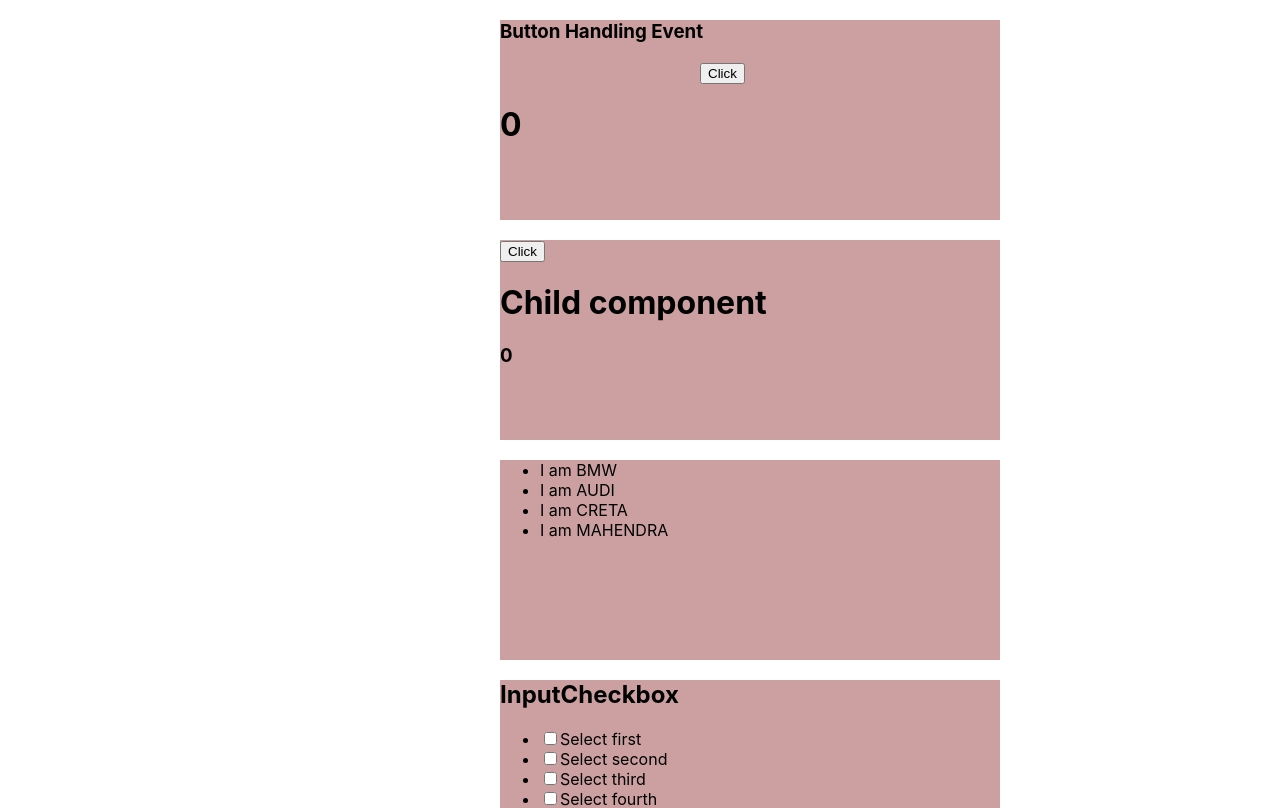
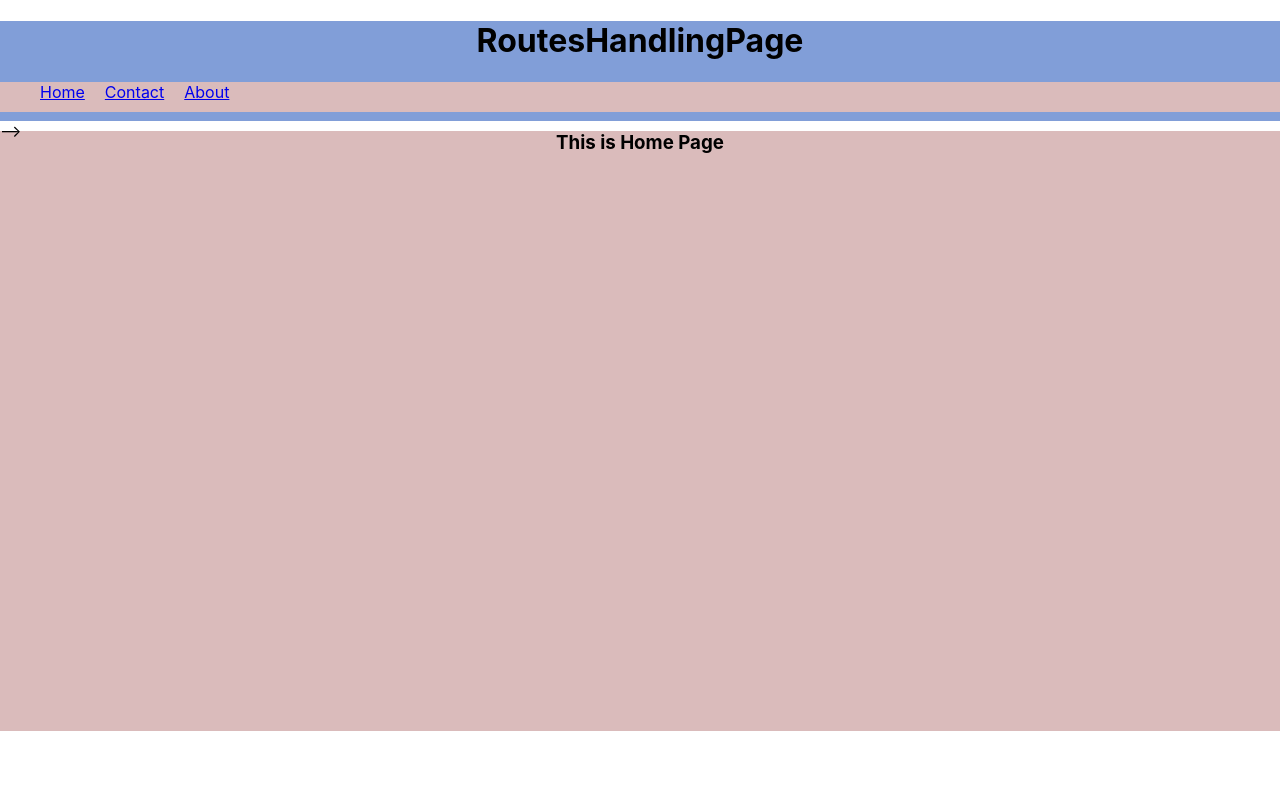
Before and after one commit to vivekkumarchimpu/EventHandling, a React (Create React App) app in the folder event/: page /home in a window 1280 px wide. Shown: the top 808 px of the page. Built offline with nearby package versions, Linux system fonts and the light colour scheme.

Commit message:
Router handling

```diff
--- a/event/package.json
+++ b/event/package.json
@@ -8,6 +8,7 @@
     "@testing-library/user-event": "^13.5.0",
     "react": "^18.3.1",
     "react-dom": "^18.3.1",
+    "react-router-dom": "^7.0.2",
     "react-scripts": "5.0.1",
     "web-vitals": "^2.1.4"
   },
--- a/event/src/App.css
+++ b/event/src/App.css
@@ -46,3 +46,17 @@
 .btn1{
   margin-left: 200px;
 }
+.container{
+ background-color: #dabbbb;
+ height: 600px;
+}
+.navbar{
+  background-color: #dabbbb;
+  padding-left: 20px;
+  height: 30px;
+  text-decoration: none;
+}
+.topheading{
+  background-color: #819ed8;
+  height: 100px;
+}
--- /dev/null
+++ b/event/src/components/Routes/About.js
@@ -0,0 +1,11 @@
+import React from "react";
+const About = () => {
+    return(
+        <>
+            <div className="container">
+                <h3 style={{textAlign: 'center'}}>This is About Page</h3>
+            </div>
+        </>
+    )
+}
+export default About;
--- /dev/null
+++ b/event/src/components/Routes/Contact.js
@@ -0,0 +1,12 @@
+import React from "react";
+const Contact = () => {
+    return (
+        <>
+            <div className="container">
+                <h3 style={{textAlign: 'center'}}>This is Contact Page</h3>
+            </div>
+
+        </>
+    )
+}
+export default Contact;
--- /dev/null
+++ b/event/src/components/Routes/Home.js
@@ -0,0 +1,11 @@
+import React from "react";
+const Home = () => {
+    return(
+        <>
+            <div className='container'>
+                <h3 style={{textAlign : 'center'}}>This is Home Page</h3>
+            </div>
+        </>
+    )
+}
+export default Home;
--- /dev/null
+++ b/event/src/components/Routes/Layout.js
@@ -0,0 +1,15 @@
+import React from "react";
+import { Link } from "react-router-dom";
+const Layout = () => {
+    return (
+        <>
+            <div className="navbar">
+                <Link to='/home' style={{padding: '20px'}}>Home</Link>
+                <Link to='/contact'>Contact</Link>
+                <Link to='/about' style={{padding: '20px'}} >About</Link>
+            </div>
+
+        </>
+    )
+}
+export default Layout;
--- /dev/null
+++ b/event/src/components/RoutesHandlingPage.js
@@ -0,0 +1,27 @@
+import React from 'react'
+import { BrowserRouter, Routes, Route } from 'react-router-dom';
+import Layout from './Routes/Layout';
+import Home from './Routes/Home';
+import About from './Routes/About';
+import Contact from './Routes/Contact';
+
+function RoutesHandlingPage() {
+    return (
+        <>
+            <div className='topheading'>
+                <h1 style={{ textAlign: 'center' }}>RoutesHandlingPage</h1>
+                <BrowserRouter >
+                    <Layout />
+                    <Routes>
+                        <Route path='/home' element={<Home />} />
+                        <Route path='/about' element={<About />} />
+                        <Route path='/contact' element={<Contact />} />
+                    </Routes>
+                </BrowserRouter>
+            </div>
+
+        </>
+    )
+}
+
+export default RoutesHandlingPage
--- a/event/src/index.js
+++ b/event/src/index.js
@@ -2,8 +2,10 @@ import React from 'react';
 import ReactDOM from 'react-dom/client';
 import './index.css';
 import App from './App';
+import RoutesHandlingPage from './components/RoutesHandlingPage';
 
 const root = ReactDOM.createRoot(document.getElementById('root'));
 root.render(
-    <App />
+    //<App />
+    <RoutesHandlingPage />
 );
```
Also changed, not shown: 1 other file (tests, documents, lock files or other folders).
